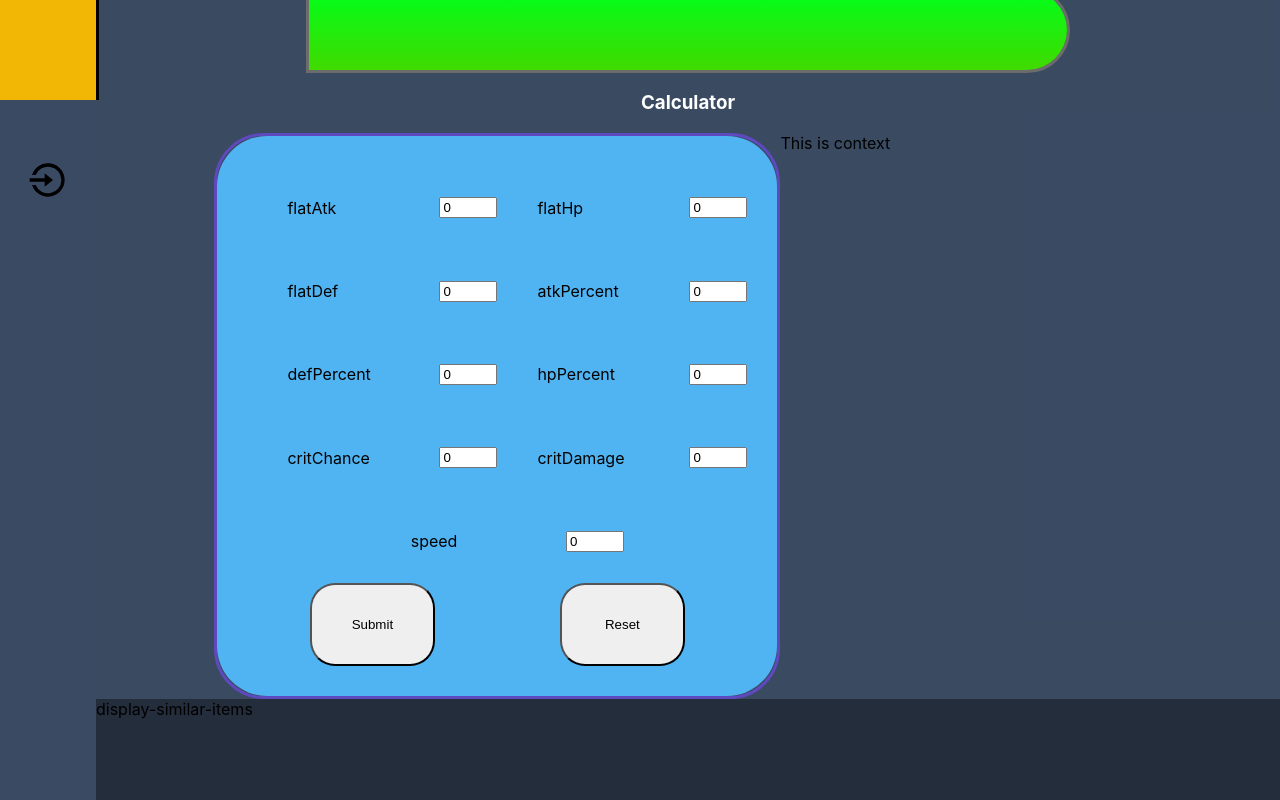
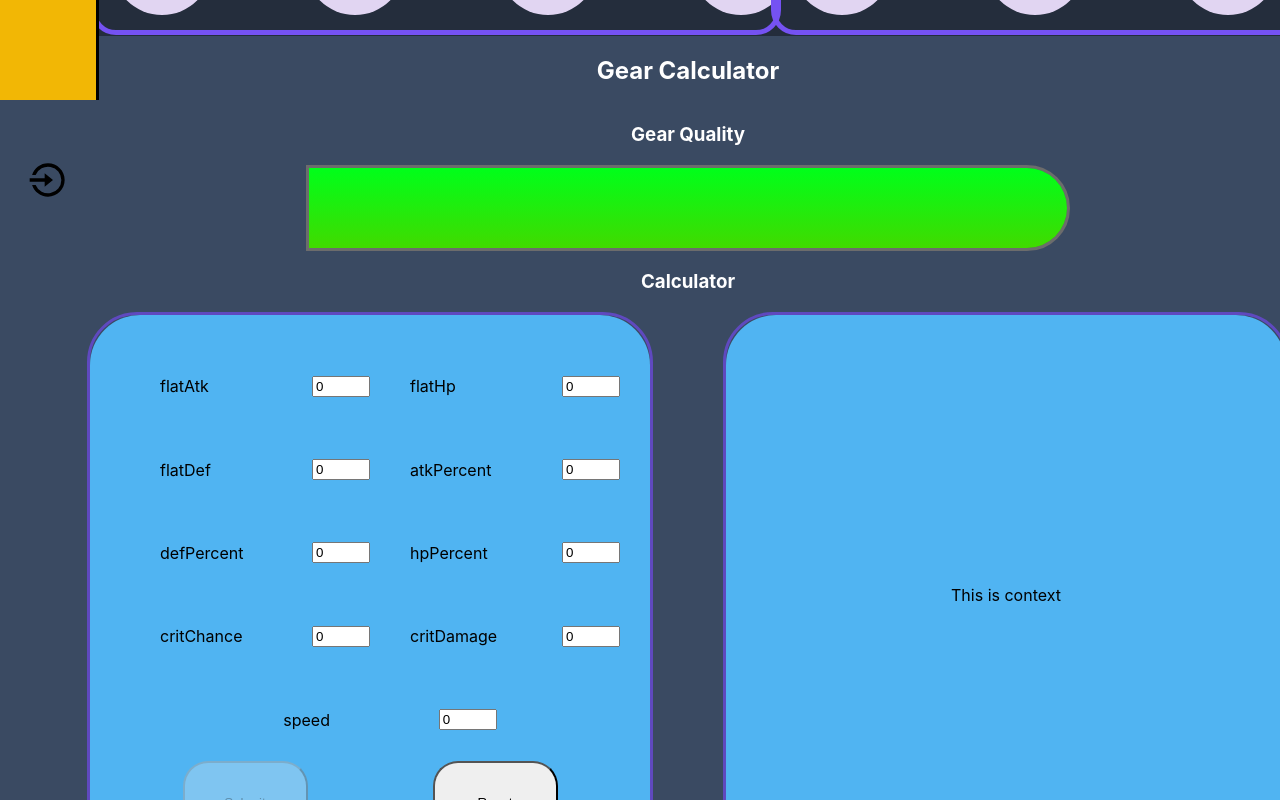
Before and after one commit to lcmalloy/E7, a React (Create React App) app in the folder e7-inventory-app/: page / in a window 1280 px wide. Shown: the part 700-1500 px from the top of the page. Built offline with nearby package versions, Linux system fonts and the light colour scheme.

Commit message:
added container for context feature added css styling to box layout adjusted total window size to 250vh

```diff
--- a/e7-inventory-app/src/App.scss
+++ b/e7-inventory-app/src/App.scss
@@ -29,9 +29,9 @@ h2 {
   @media (min-width:20em) {
     .container {
       display: grid;
-      height: 200vh;
+      height: 250vh;
       width: 100vw;
-      grid-template: 10em 3fr 2fr 5fr 2fr 2fr / 1fr;
+      grid-template: 10em 3fr 45em 5fr 2fr 2fr / 1fr;
       grid-template-areas:
         "header1"
         "hero"
--- a/e7-inventory-app/src/components/Calculator/Calculator.jsx
+++ b/e7-inventory-app/src/components/Calculator/Calculator.jsx
@@ -16,16 +16,32 @@ const Calculator = () => {
     critDamage: 0,
     speed: 0,
   })
+  const [level, setLevel] = useState(0)
 
-  const [level, setLevel] = useState(0)
+  const resetStatValues = (e) => {
+    e.preventDefault();
+    setEquipmentStat(
+      {
+        flatAtk: 0,
+        flatHp: 0,
+        flatDef: 0,
+        atkPercent: 0,
+        defPercent: 0,
+        hpPercent: 0,
+        critChance: 0,
+        critDamage: 0,
+        speed: 0,
+      }
+    )
+  }
 
   const statInput = stats.map((stat) => (
     <div className={`stat-input-${stat}`} key={stat}>
       <label htmlFor={`calc-${stat}`}>{stat}</label>
       <input
-        type="text"
+        type="number"
         id={`calc-${stat}`}
-        defaultValue={0}
+        value={equipmentStat[`${stat}`]}
         onChange={e => {
           setEquipmentStat({
             ...equipmentStat,
@@ -42,15 +58,19 @@ const Calculator = () => {
       <HpBar gearScore={equipmentStat} />
       <h3>Calculator</h3>
       <div className="calc-stats-context-container">
-        <div className="calc-main">
-          <form className="calc-stats">
+        <div className="calc-main-stat">
+          <form className="calc-stats" id="calc-form">
             {statInput}
-            <button>Submit</button>
-            <button>Reset</button>
+            <button disabled>Submit</button>
+            <button type="button" onClick={(e) => resetStatValues(e)}>Reset</button>
           </form>
         </div>
-        <div className="stat-context-main">
-          This is context
+        <div className="calc-main-context">
+          <div className="calc-context">
+            <p>
+              This is context
+            </p>
+          </div>
         </div>
       </div>
     </div>
--- a/e7-inventory-app/src/components/Calculator/Calculator.scss
+++ b/e7-inventory-app/src/components/Calculator/Calculator.scss
@@ -16,11 +16,22 @@ h3 {
     .calc-stats-context-container {
       display: grid;
       grid-template-columns: repeat(2, 1fr);
+      gap: 70px;
     }
 
-    .calc-main {
+    .calc-main-stat, .calc-main-context {
       border: solid #5f49bf;
       border-radius: 50px;
+    }
+
+    .calc-context {
+      background-color: $secondary1;
+      height: 560px;
+      width: 560px;
+      border-radius: 50px;
+      display: flex;
+      justify-content: center;
+      align-items: center;
     }
 
     .calc-stats {
```
